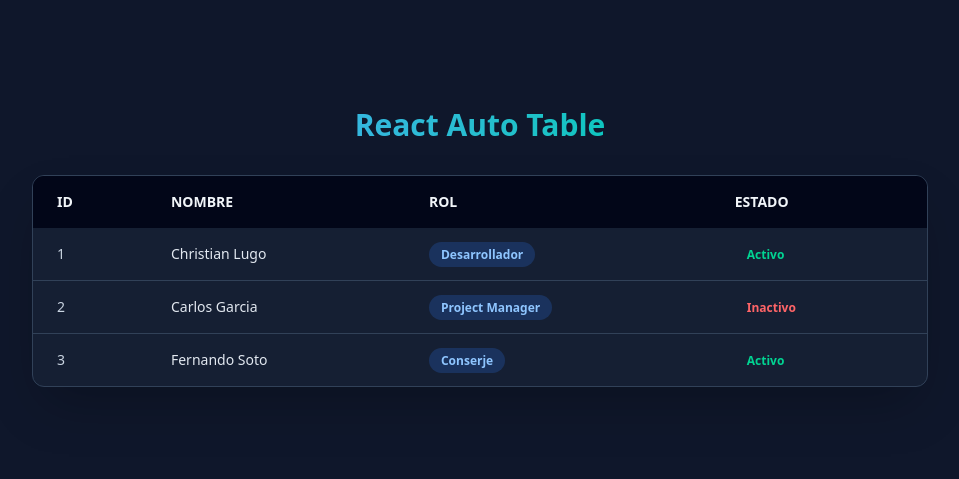
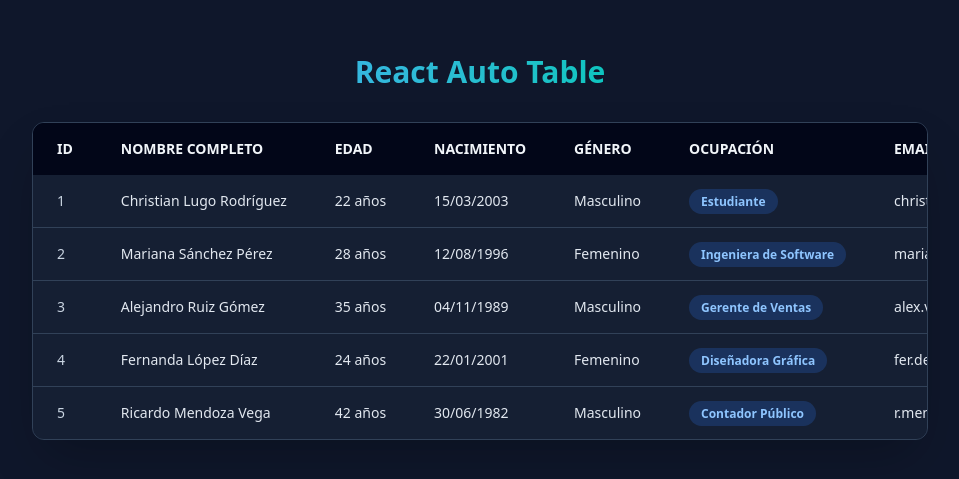
Before and after one commit to CarlosGarcia20/react-dynamic-table, a React (Vite) app: page / in a window 1280 px wide. Shown: the part 153-632 px from the top of the page, without its empty margins (160-1119 px from the left). Built offline with nearby package versions, Linux system fonts and the light colour scheme.

Commit message:
Actualizacion a los datos del array y al desbordamiento de la tabla

```diff
--- a/src/componentst/table.jsx
+++ b/src/componentst/table.jsx
@@ -1,9 +1,91 @@
 
 function Table() {
-    const users = [
-        { id: 1, name: "Christian Lugo", role: "Desarrollador", status: "Activo" },
-        { id: 2, name: "Carlos Garcia", role: "Project Manager", status: "Inactivo" },
-        { id: 3, name: "Fernando Soto", role: "Conserje", status: "Activo" },
+    const usuarios = [
+        {
+            id: 1,
+            Nombre: "Christian",
+            ApellidoPaterno: "Lugo",
+            ApellidoMaterno: "Rodríguez",
+            Edad: 22,
+            Nacimiento: "15/03/2003",
+            Genero: "M",
+            Ocupacion: "Estudiante",
+            Email: "christian.lugo@university.edu",
+            Telefono: "+52 668 123 4567",
+            Ciudad: "Los Mochis",
+            Direccion: "Av. Independencia 123, Centro",
+            Departamento: "TI",
+            SueldoMensual: "$12,500.00",
+            UltimoAcceso: "2025-11-18 08:30 AM"
+        },
+        {
+            id: 2,
+            Nombre: "Mariana",
+            ApellidoPaterno: "Sánchez",
+            ApellidoMaterno: "Pérez",
+            Edad: 28,
+            Nacimiento: "12/08/1996",
+            Genero: "F",
+            Ocupacion: "Ingeniera de Software",
+            Email: "mariana.dev@techcorp.com",
+            Telefono: "+52 555 987 6543",
+            Ciudad: "Guadalajara",
+            Direccion: "Calle Vallarta 4500, Americana",
+            Departamento: "Desarrollo",
+            SueldoMensual: "$45,000.00",
+            UltimoAcceso: "2025-11-18 09:15 AM"
+        },
+        {
+            id: 3,
+            Nombre: "Alejandro",
+            ApellidoPaterno: "Ruiz",
+            ApellidoMaterno: "Gómez",
+            Edad: 35,
+            Nacimiento: "04/11/1989",
+            Genero: "M",
+            Ocupacion: "Gerente de Ventas",
+            Email: "alex.ventas@empresa.com",
+            Telefono: "+52 818 111 2222",
+            Ciudad: "Monterrey",
+            Direccion: "Paseo de los Leones 890, Cumbres",
+            Departamento: "Ventas",
+            SueldoMensual: "$55,000.00",
+            UltimoAcceso: "2025-11-17 06:45 PM"
+        },
+        {
+            id: 4,
+            Nombre: "Fernanda",
+            ApellidoPaterno: "López",
+            ApellidoMaterno: "Díaz",
+            Edad: 24,
+            Nacimiento: "22/01/2001",
+            Genero: "F",
+            Ocupacion: "Diseñadora Gráfica",
+            Email: "fer.design@studio.com",
+            Telefono: "+52 667 333 4444",
+            Ciudad: "Culiacán",
+            Direccion: "Blvd. Pedro Infante 200, Las Flores",
+            Departamento: "Marketing",
+            SueldoMensual: "$18,000.00",
+            UltimoAcceso: "2025-11-18 10:00 AM"
+        },
+        {
+            id: 5,
+            Nombre: "Ricardo",
+            ApellidoPaterno: "Mendoza",
+            ApellidoMaterno: "Vega",
+            Edad: 42,
+            Nacimiento: "30/06/1982",
+            Genero: "M",
+            Ocupacion: "Contador Público",
+            Email: "r.mendoza@finanzas.com",
+            Telefono: "+52 555 777 8888",
+            Ciudad: "CDMX",
+            Direccion: "Av. Reforma 505, Juárez",
+            Departamento: "Finanzas",
+            SueldoMensual: "$38,500.00",
+            UltimoAcceso: "2025-11-18 07:55 AM"
+        },
     ];
 
     return (
@@ -12,35 +94,51 @@ function Table() {
                 <h1 className="text-3xl font-bold mb-8 text-center text-transparent bg-clip-text bg-gradient-to-r from-blue-400 to-emerald-400">
                     React Auto Table
                 </h1>
-                <div className="overflow-hidden rounded-xl border border-slate-700 shadow-2xl bg-slate-800/50 backdrop-blur-sm">
-                    <table className="min-w-full text-left text-sm">
+                <div className="overflow-x-auto rounded-xl border border-slate-700 shadow-2xl bg-slate-800/50 backdrop-blur-sm">
+                    <table className="min-w-full text-left text-sm whitespace-nowrap">
                         <thead className="bg-slate-950 text-slate-100 uppercase font-medium">
                             <tr>
                                 <th className="px-6 py-4">ID</th>
-                                <th className="px-6 py-4">Nombre</th>
-                                <th className="px-6 py-4">Rol</th>
-                                <th className="px-6 py-4">Estado</th>
+                                <th className="px-6 py-4">Nombre Completo</th>
+                                <th className="px-6 py-4">Edad</th>
+                                <th className="px-6 py-4">Nacimiento</th>
+                                <th className="px-6 py-4">Género</th>
+                                <th className="px-6 py-4">Ocupación</th>
+                                <th className="px-6 py-4">Email</th>
+                                <th className="px-6 py-4">Télefono</th>
+                                <th className="px-6 py-4">Ciudad</th>
+                                <th className="px-6 py-4">Dirección</th>
+                                <th className="px-6 py-4">Departamento</th>
+                                <th className="px-6 py-4">Sueldo mensual</th>
+                                <th className="px-6 py-4">Último acceso</th>
+
                             </tr>
                         </thead>
                         <tbody className="divide-y divide-slate-700">
-                            {users.map((user) => (
-                                <tr
-                                    key={user.id}
-                                    className="hover:bg-slate-700/50 transition-colors duration-200"
-                                >
-                                    <td className="px-6 py-4 font-medium text-slate-300">{user.id}</td>
-                                    <td className="px-6 py-4">{user.name}</td>
+                            {usuarios.map((usuario) => (
+                                <tr key={usuario.id} className="hover:bg-slate-700/50 transition-colors duration-200">
+                                    <td className="px-6 py-4 text-slate-300">{usuario.id}</td>
+                                    {/* Concatenamos nombres para que se vea bien */}
+                                    <td className="px-6 py-4 font-medium text-slate-200">
+                                        {usuario.Nombre} {usuario.ApellidoPaterno} {usuario.ApellidoMaterno}
+                                    </td>
+                                    <td className="px-6 py-4">{usuario.Edad} años</td>
+                                    <td className="px-6 py-4">{usuario.Nacimiento}</td>
+                                    <td className="px-6 py-4">
+                                        {usuario.Genero === 'M' ? 'Masculino' : 'Femenino'}
+                                    </td>
                                     <td className="px-6 py-4">
                                         <span className="bg-blue-500/20 text-blue-300 py-1 px-3 rounded-full text-xs font-semibold">
-                                            {user.role}
+                                            {usuario.Ocupacion}
                                         </span>
                                     </td>
-                                    <td className="px-6 py-4">
-                                        <span className={`py-1 px-3 rounded-full text-xs font-semibold ${user.status === 'Activo' ? 'text-emerald-400' : 'text-red-400'
-                                            }`}>
-                                            {user.status}
-                                        </span>
-                                    </td>
+                                    <td className="px-6 py-4">{usuario.Email}</td>
+                                    <td className="px-6 py-4">{usuario.Telefono}</td>
+                                    <td className="px-6 py-4">{usuario.Ciudad}</td>
+                                    <td className="px-6 py-4">{usuario.Direccion}</td>
+                                    <td className="px-6 py-4">{usuario.Departamento}</td>
+                                    <td className="px-6 py-4">{usuario.SueldoMensual}</td>
+                                    <td className="px-6 py-4">{usuario.UltimoAcceso}</td>
                                 </tr>
                             ))}
                         </tbody>
```
